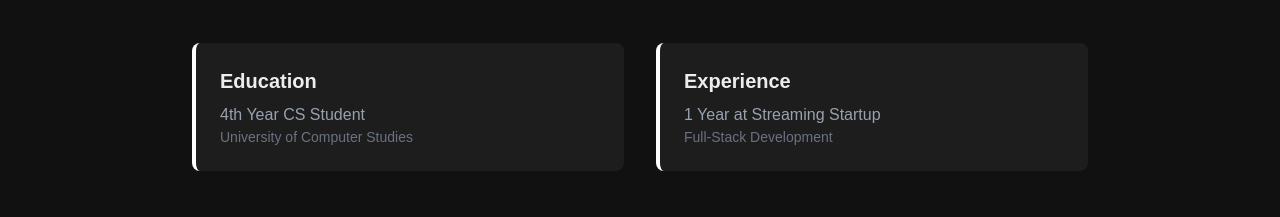
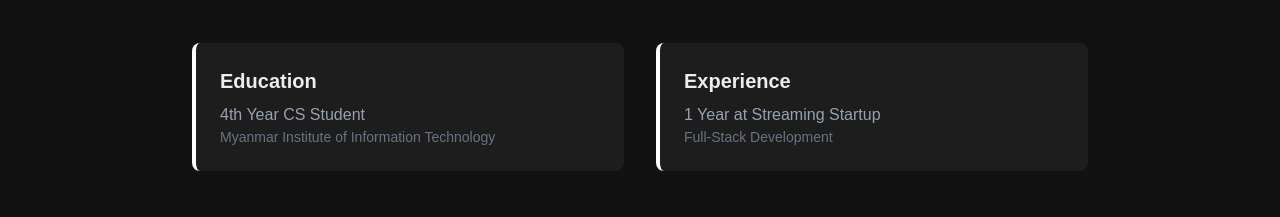
Before and after one commit to supershin69/portfolio, a Next.js app: page / in a window 1280 px wide. Shown: the part 1020-1237 px from the top of the page. Built offline with nearby package versions, Linux system fonts and the light colour scheme.

Commit message:
Minor fix

```diff
--- a/app/page.tsx
+++ b/app/page.tsx
@@ -24,7 +24,7 @@
             <div className="bg-[#1d1d1d] p-6 rounded-lg border-l-4 border-white">
               <h3 className="text-xl font-bold mb-2">Education</h3>
               <p className="text-gray-400">4th Year CS Student</p>
-              <p className="text-gray-500 text-sm">University of Computer Studies</p>
+              <p className="text-gray-500 text-sm">Myanmar Institute of Information Technology</p>
             </div>
             <div className="bg-[#1d1d1d] p-6 rounded-lg border-l-4 border-white">
               <h3 className="text-xl font-bold mb-2">Experience</h3>
```
